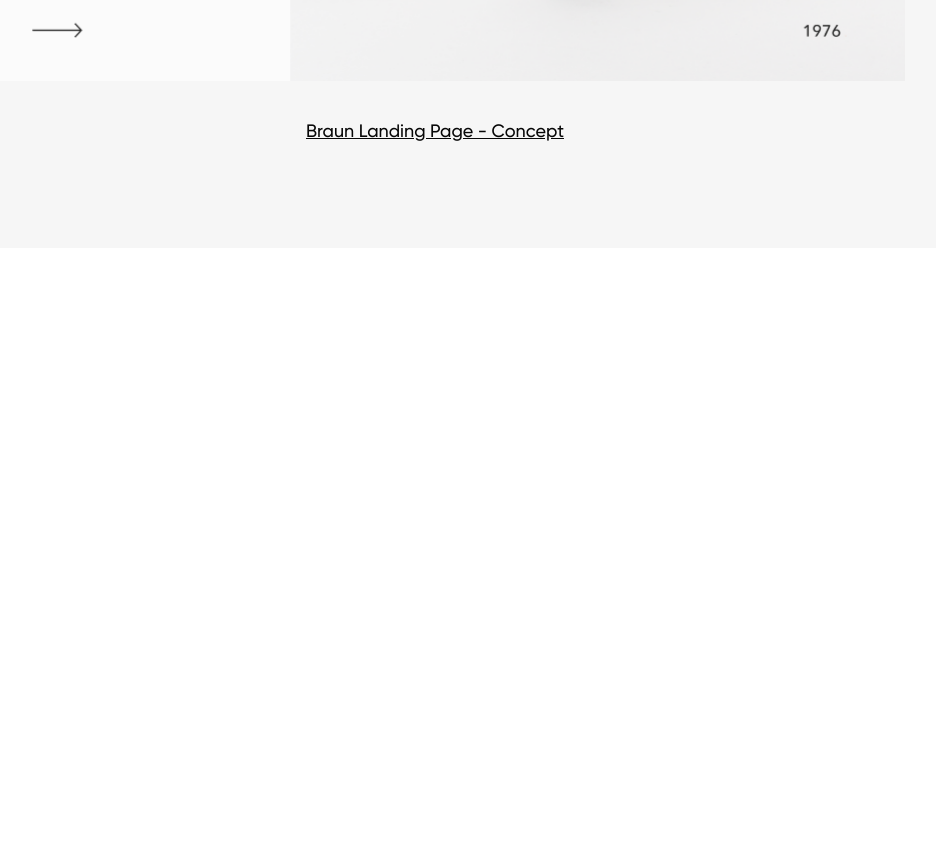
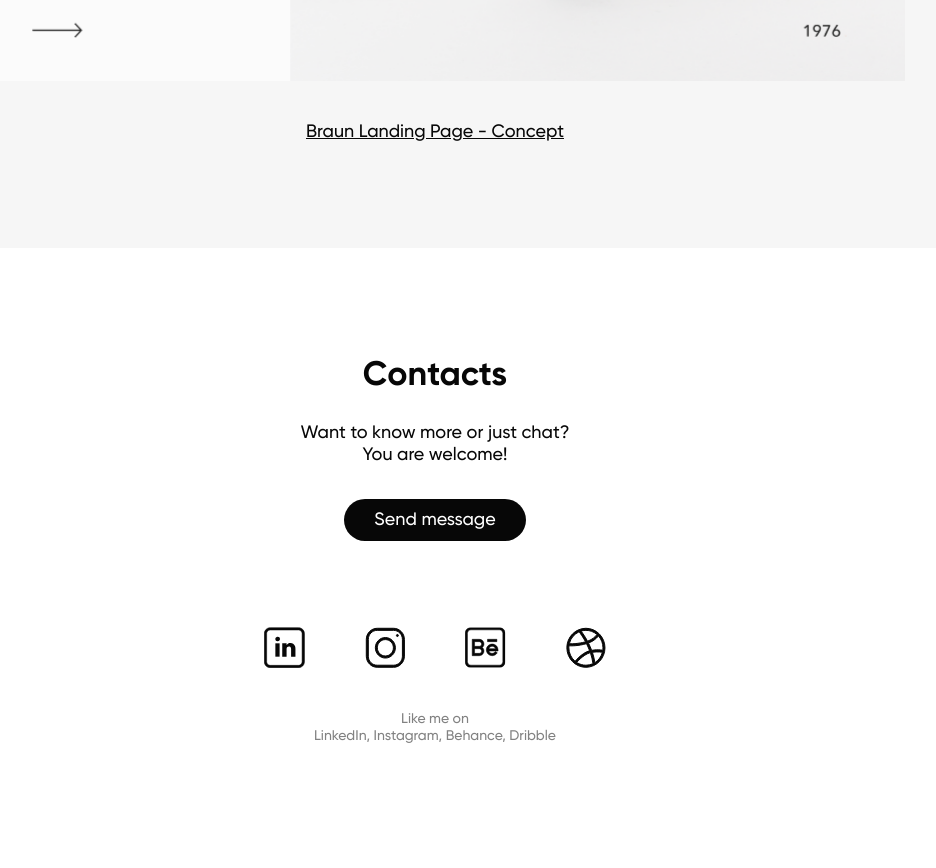
Before and after one commit to NikitaVirachev/portfolio-landing-page, a plain HTML site: page index.html in a window 1280 px wide. Shown: the part 3892-4760 px from the top of the page, without its empty margins (205-1141 px from the left). Before the commit the page ends 4140 px from the top, so only its background shows below. Drawn offline with Linux system fonts and the light colour scheme.

Commit message:
feat: implement contacts section

```diff
--- a/css/style.css
+++ b/css/style.css
@@ -183,3 +183,47 @@
   line-height: 2.2rem;
   color: #070707;
 }
+
+/**************************/
+/* CONTACTS SECTION */
+/**************************/
+
+.contacts {
+  padding-top: 10.7rem;
+  padding-bottom: 12.3rem;
+}
+
+.contacts-subtext {
+  margin-top: 2.5rem;
+  margin-bottom: 3.3rem;
+}
+
+.contacts-cta-box {
+  text-align: center;
+}
+
+.contacts-cta:link,
+.contacts-cta:visited {
+  display: inline-block;
+  font-size: 1.8rem;
+  background-color: #070707;
+  padding: 1.2rem 3rem;
+  border-radius: 30px;
+  color: #fff;
+  text-decoration: none;
+}
+
+.contacts-network {
+  width: 34.2rem;
+  margin: 8.6rem auto 4.3rem auto;
+  display: flex;
+  justify-content: space-between;
+}
+
+.contacts-network-subtext {
+  font-weight: 500;
+  font-size: 1.4rem;
+  line-height: 1.7rem;
+  text-align: center;
+  color: #828282;
+}
--- a/index.html
+++ b/index.html
@@ -413,6 +413,45 @@
           </div>
         </div>
       </section>
+
+      <section class="section-contacts">
+        <div class="contacts container">
+          <h2 class="header-secondary">Contacts</h2>
+          <p class="contacts-subtext text">
+            Want to know more or just chat?<br />You are welcome!
+          </p>
+          <div class="contacts-cta-box">
+            <a class="contacts-cta" href="#">Send message</a>
+          </div>
+
+          <div class="contacts-network">
+            <img
+              class="contacts-network-icon"
+              src="img/icons/LinkedIn.svg"
+              alt="LinkedIn icon"
+            />
+            <img
+              class="contacts-network-icon"
+              src="img/icons/Instagram.svg"
+              alt="Instagram icon"
+            />
+            <img
+              class="contacts-network-icon"
+              src="img/icons/Bahance.svg"
+              alt="Bahance icon"
+            />
+            <img
+              class="contacts-network-icon"
+              src="img/icons/Dribble.svg"
+              alt="Dribble icon"
+            />
+          </div>
+
+          <p class="contacts-network-subtext">
+            Like me on<br />LinkedIn, Instagram, Behance, Dribble
+          </p>
+        </div>
+      </section>
     </main>
   </body>
 </html>
```
